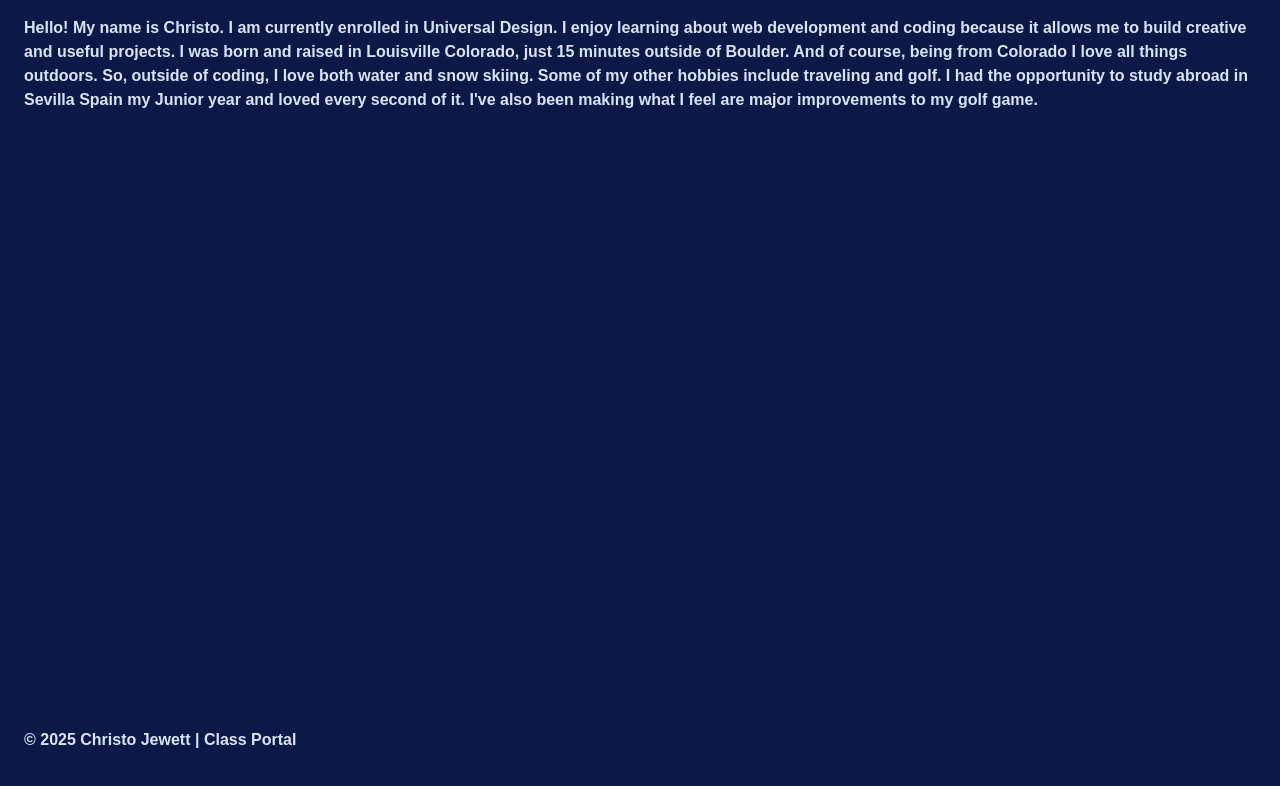
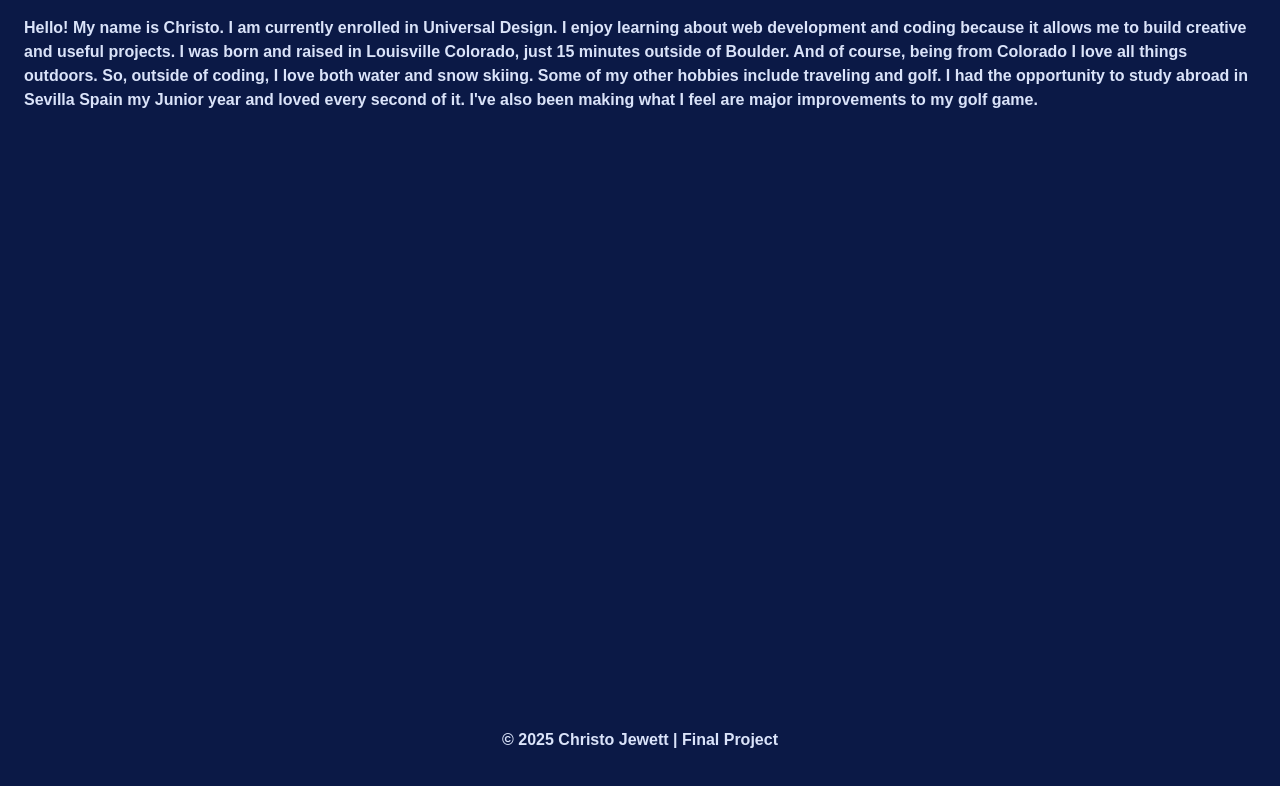
Before and after one commit to christoj31/universal_design_final_project, a plain HTML site: page Lab_1/index.html in a window 1280 px wide. Shown: the part 506-1292 px from the top of the page. Drawn offline with Linux system fonts and the light colour scheme; a web font is replaced by a local one.

Commit message:
footer changes

```diff
--- a/Lab_1/index.html
+++ b/Lab_1/index.html
@@ -52,8 +52,8 @@
 
 
 
-    <footer style="margin-top: 50%;">
-        <p>&copy; 2025 Christo Jewett | Class Portal</p>
+    <footer style="margin-top: 50%; text-align: center;">
+        <p>&copy; 2025 Christo Jewett | Final Project</p>
     </footer>
     </div>
 </body>
```
Also changed, not shown: Final_Project/why.html (+1 -1 lines).
